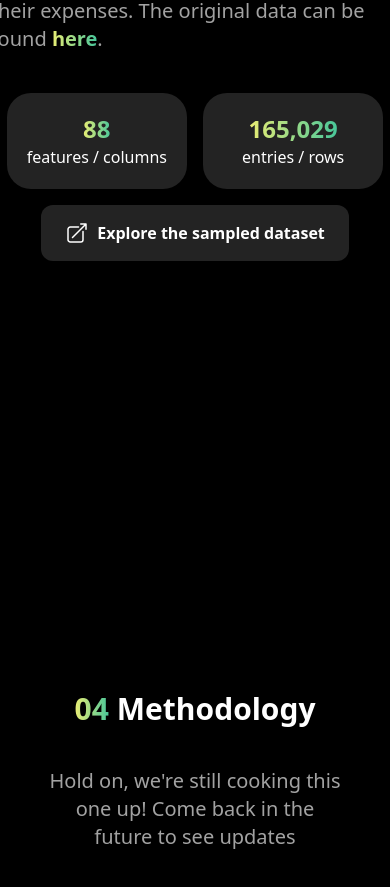
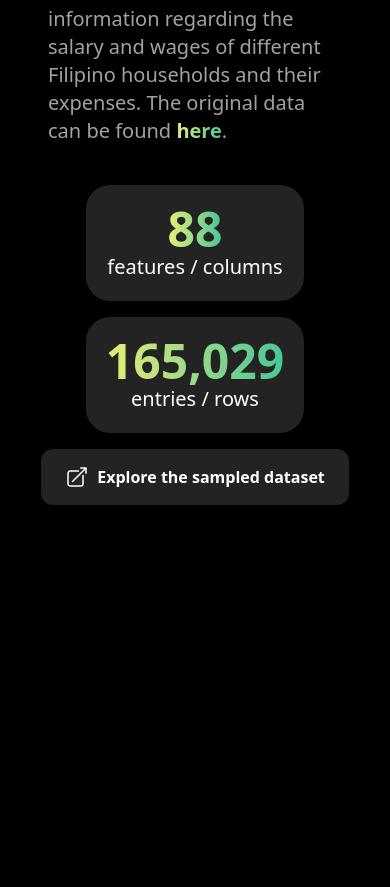
Before and after one commit to riru12/cs132portfolio, a SvelteKit app: page / in a window 390 px wide. Shown: the part 4158-5045 px from the top of the page. Built offline with nearby package versions, Linux system fonts and the light colour scheme.

Commit message:
further responsiveness improvement

```diff
--- a/src/components/Data.svelte
+++ b/src/components/Data.svelte
@@ -22,14 +22,14 @@
                 </div>
             </div>
             <div class="flex justify-center items-center px-4 gap-8">
-                <div class="grid grid-cols-2 md:grid-rows-1 xl:grid-cols-1 w-max gap-4">
+                <div class="grid grid-cols-1 sm:grid-cols-2 md:grid-rows-1 xl:grid-cols-1 w-max gap-4">
                     <div class="text-white flex flex-col justify-center items-center bg-[#232323] rounded-3xl p-5 sm:p-6 2xl:p-8 w-full">
-                        <p class="text-center text-2xl sm:text-5xl font-bold gradient-text">88</p>
-                        <p class="text-center text-base sm:text-xl">features / columns</p>
+                        <p class="text-center text-5xl font-bold gradient-text">88</p>
+                        <p class="text-center text-xl">features / columns</p>
                     </div>
                     <div class="text-white flex flex-col justify-center items-center bg-[#232323] rounded-3xl p-5 sm:p-6 2xl:p-8 w-full">
-                        <p class="text-center text-2xl sm:text-5xl font-bold gradient-text">165,029</p>
-                        <p class="text-center text-base sm:text-xl">entries / rows</p>
+                        <p class="text-center text-5xl font-bold gradient-text">165,029</p>
+                        <p class="text-center text-xl">entries / rows</p>
                     </div>
                 </div>
             </div>
```
